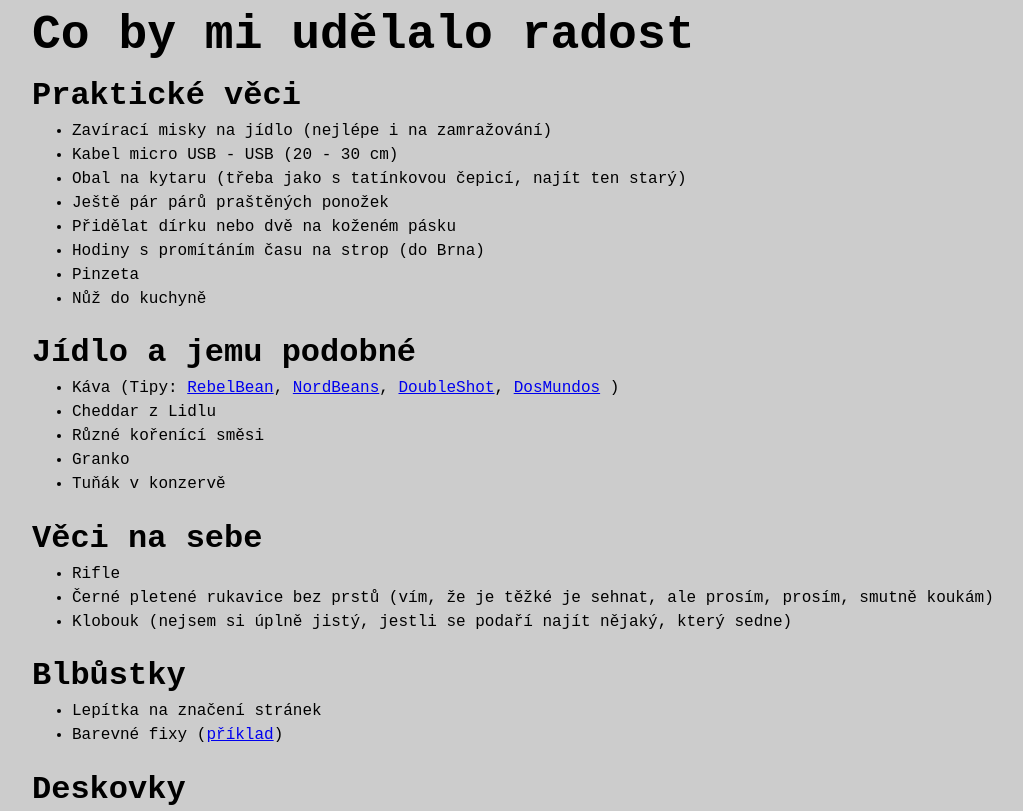
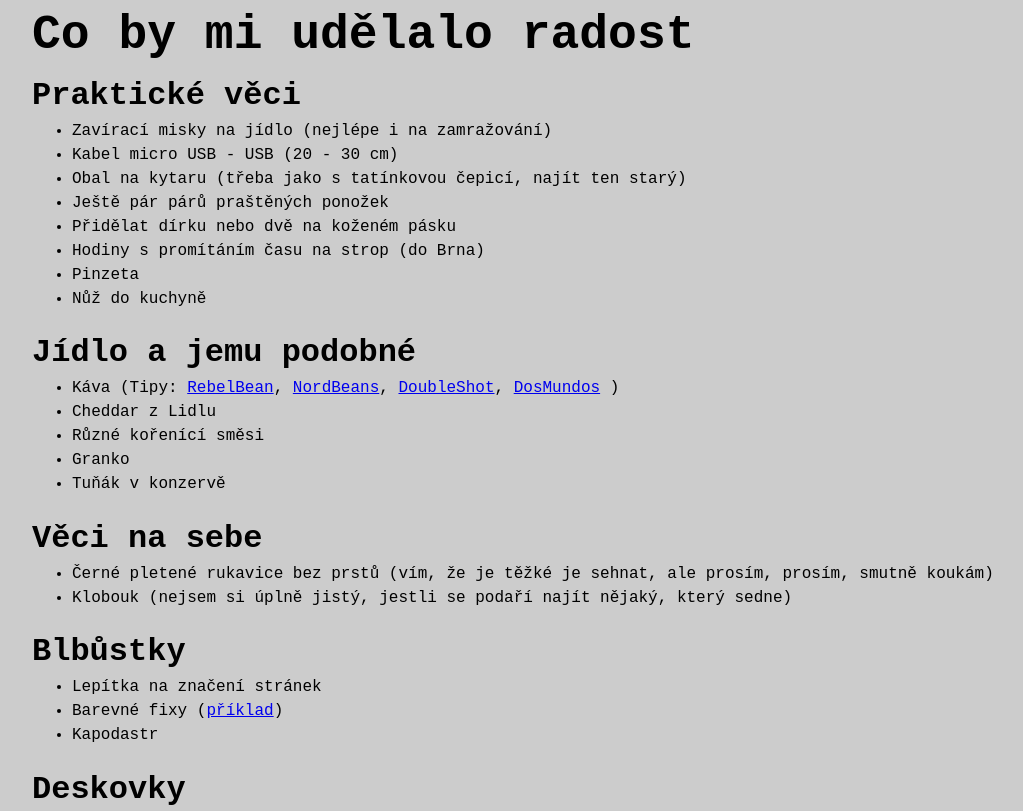
Before and after one commit to Martin-Reha/Martin-Reha.github.io, a plain HTML site: page index.html in a window 1280 px wide. Shown: the top 811 px of the page, without its empty margins (0-1023 px from the left). Drawn offline with Linux system fonts and the light colour scheme.

Commit message:
updating again

```diff
--- a/index.html
+++ b/index.html
@@ -32,7 +32,6 @@
 		</ul>
 		<h2>Věci na sebe</h2>
 		<ul>
-			<li>Rifle</li>
 			<li>Černé pletené rukavice bez prstů (vím, že je těžké je sehnat, ale prosím, prosím, smutně koukám)</li>
 			<li>Klobouk (nejsem si úplně jistý, jestli se podaří najít nějaký, který sedne)</li>
 		</ul>
@@ -40,6 +39,7 @@
 		<ul>
 			<li>Lepítka na značení stránek</li>
 			<li>Barevné fixy (<a href="https://www.em-shop.cz/p-22505/?gclid=EAIaIQobChMIl_uV0cWr3QIVhtKyCh3jVQtjEAQYASABEgK9b_D_BwE">příklad</a>)</li>
+			<li>Kapodastr</li>
 		</ul>
 		<h2>Deskovky</h2>
 		<ul>
```
